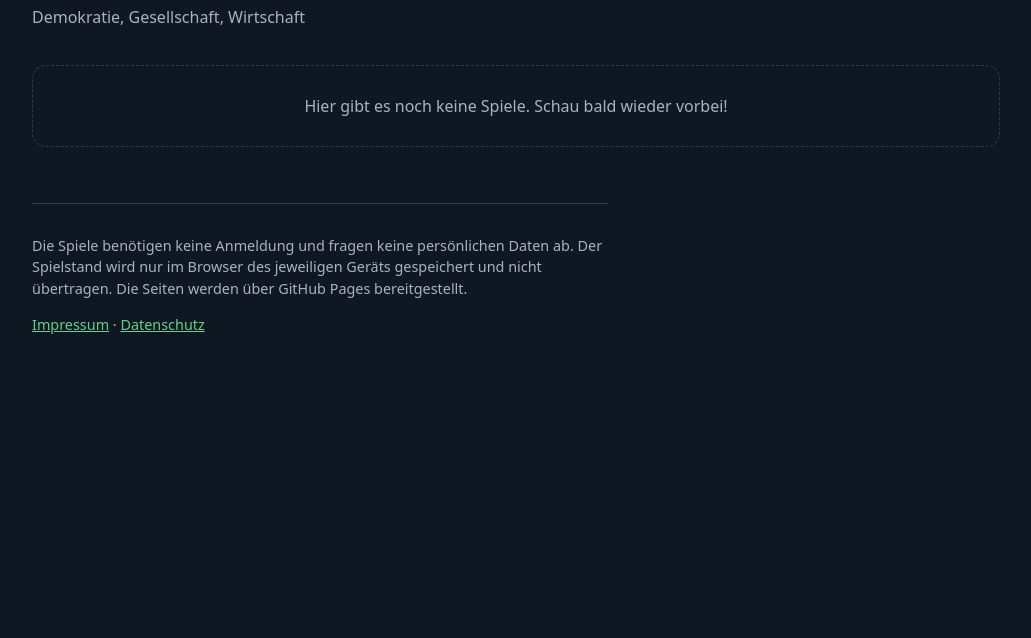
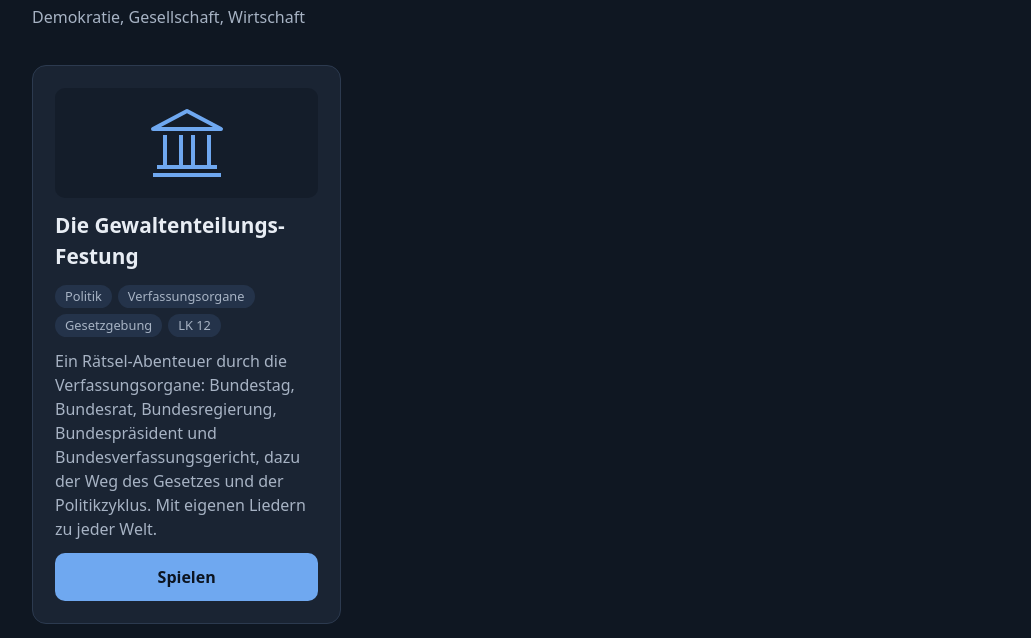
Before and after one commit to Noraya-Schule/noraya-schule.github.io, a plain HTML site: page politik.html in a window 1280 px wide. Shown: the part 162-800 px from the top of the page, without its empty margins (124-1155 px from the left). Drawn offline with Linux system fonts and the light colour scheme.

Commit message:
Add files via upload

```diff
--- a/politik.html
+++ b/politik.html
@@ -40,7 +40,15 @@
     <a class="zurueck" href="./">&larr; Alle Fachbereiche</a>
     <h1>Lernspiele Politik</h1>
     <p class="einleitung">Demokratie, Gesellschaft, Wirtschaft</p>
-    <div class="leer">Hier gibt es noch keine Spiele. Schau bald wieder vorbei!</div>
+    <section class="raster" aria-label="Spiele">
+      <article class="spiel">
+        <div class="bild" aria-hidden="true"><svg width="84" height="80" viewBox="0 0 84 80" fill="none" stroke="#6fa8f0" stroke-width="4" stroke-linejoin="round"><path d="M8 26 L42 8 L76 26 Z"/><line x1="8" y1="72" x2="76" y2="72"/><line x1="12" y1="64" x2="72" y2="64"/><line x1="20" y1="32" x2="20" y2="62"/><line x1="36" y1="32" x2="36" y2="62"/><line x1="48" y1="32" x2="48" y2="62"/><line x1="64" y1="32" x2="64" y2="62"/></svg></div>
+        <h2>Die Gewaltenteilungs-Festung</h2>
+        <div class="marken"><span class="marke">Politik</span><span class="marke">Verfassungsorgane</span><span class="marke">Gesetzgebung</span><span class="marke">LK 12</span></div>
+        <p>Ein Rätsel-Abenteuer durch die Verfassungsorgane: Bundestag, Bundesrat, Bundesregierung, Bundespräsident und Bundesverfassungsgericht, dazu der Weg des Gesetzes und der Politikzyklus. Mit eigenen Liedern zu jeder Welt.</p>
+        <a class="knopf" href="Die-Gewaltenteilungs-Festung/">Spielen</a>
+      </article>
+    </section>
     <footer>
       <p>Die Spiele benötigen keine Anmeldung und fragen keine persönlichen Daten ab. Der Spielstand wird nur im Browser des jeweiligen Geräts gespeichert und nicht übertragen. Die Seiten werden über GitHub Pages bereitgestellt.</p>
       <p><a href="impressum.html">Impressum</a> &middot; <a href="datenschutz.html">Datenschutz</a></p>
```
